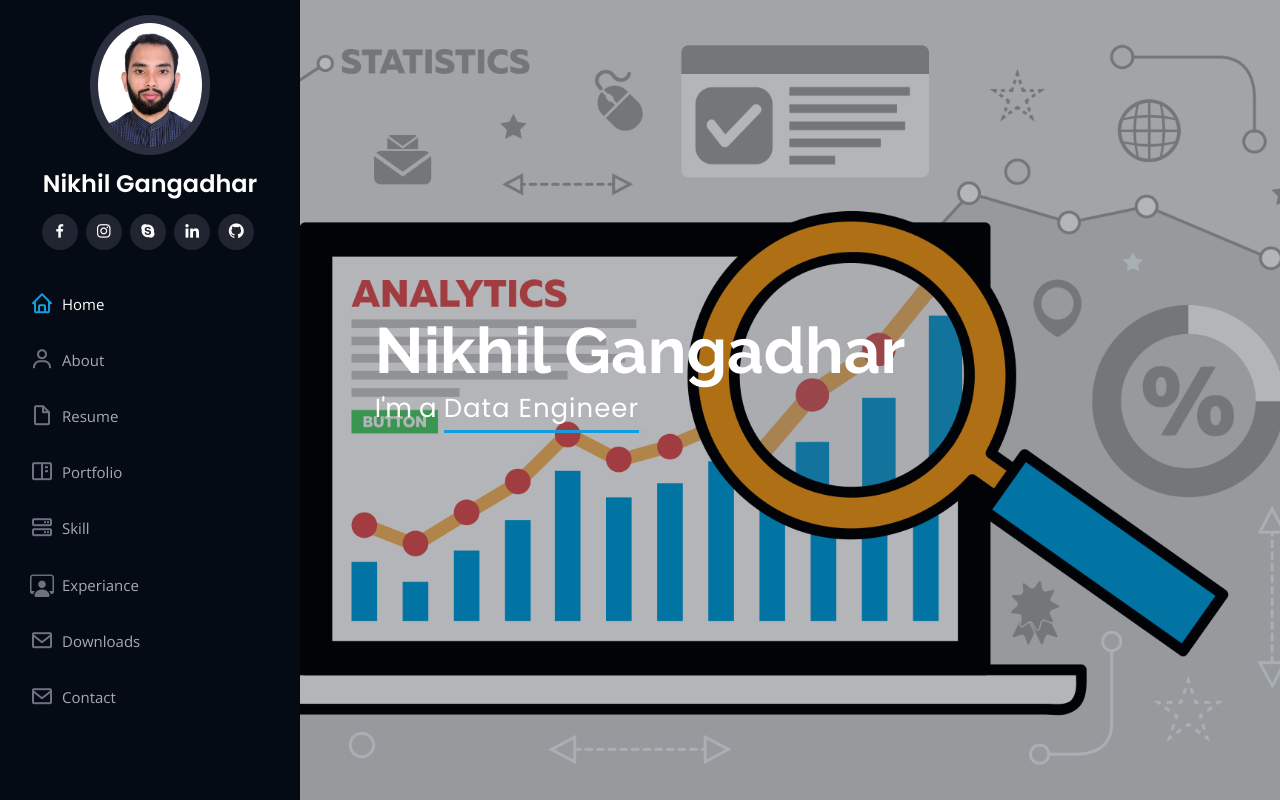
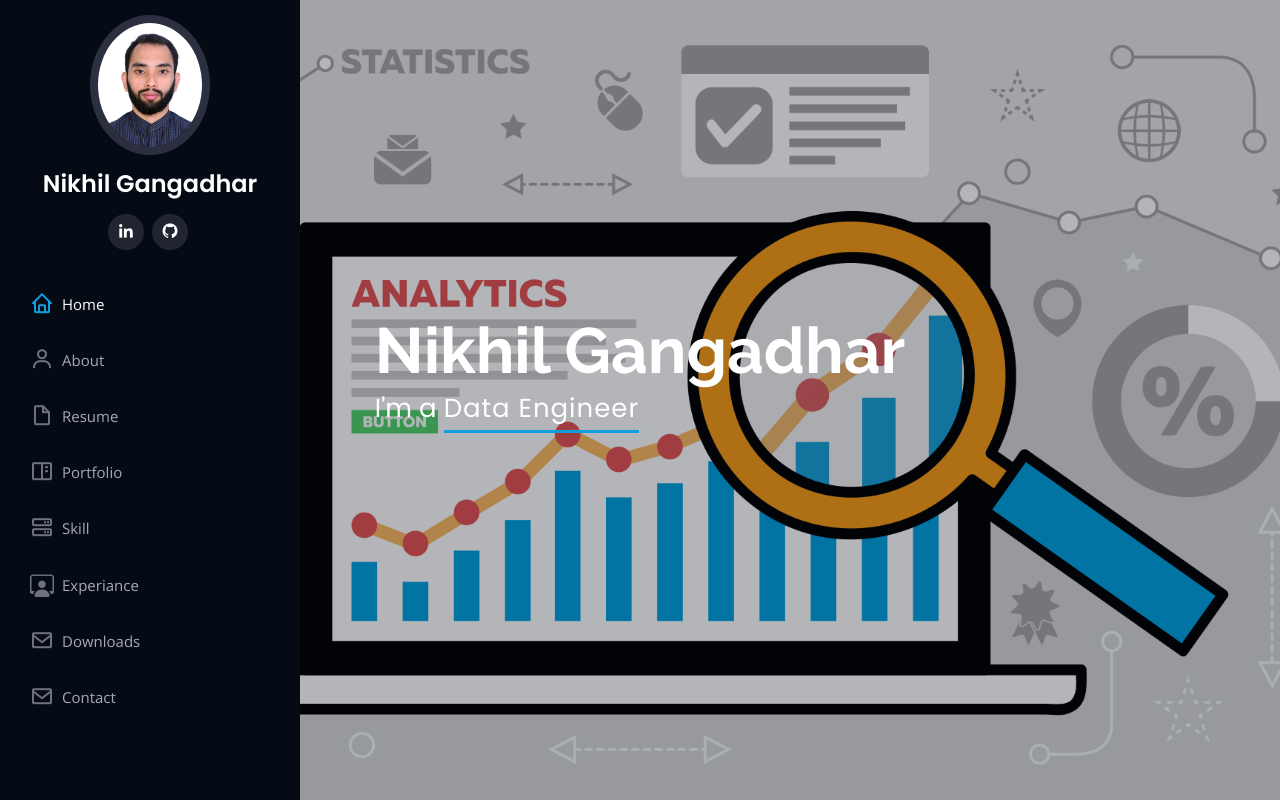
Before and after one commit to Nikhilgrao1/NikhilGangadharPortfolio, a plain HTML site: page index.html in a window 1280 px wide. Shown: the top 800 px of the page. Drawn offline with nearby package versions, Linux system fonts and the light colour scheme.

Commit message:
Update index.html

```diff
--- a/index.html
+++ b/index.html
@@ -53,9 +53,9 @@
           <h1 class="text-light"><a href="index.html">Nikhil Gangadhar</a></h1>
           <div class="social-links mt-3 text-center">
             <!-- <a href="#" class="twitter"><i class="bx bxl-twitter"></i></a> -->
-                <a href="#" class="facebook"><i class="bx bxl-facebook"></i></a>
+<!--                 <a href="#" class="facebook"><i class="bx bxl-facebook"></i></a>
                 <a href="#" class="instagram"><i class="bx bxl-instagram"></i></a>
-            <a href="#" class="google-plus"><i class="bx bxl-skype"></i></a>
+            <a href="#" class="google-plus"><i class="bx bxl-skype"></i></a> -->
             <a href="https://linkedin.com/in/nikhil-gangadharappa" class="linkedin"><i class="bx bxl-linkedin"></i></a>
             <a href="https://github.com/Nikhilgrao1" class="google-plus"><i class="bx bxl-github"></i></a>
           </div>
```
